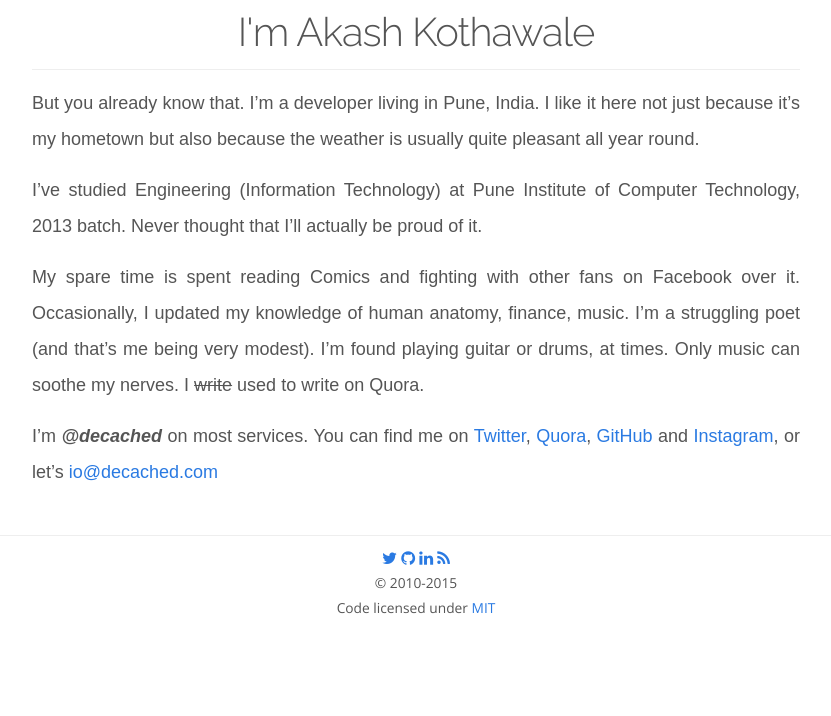
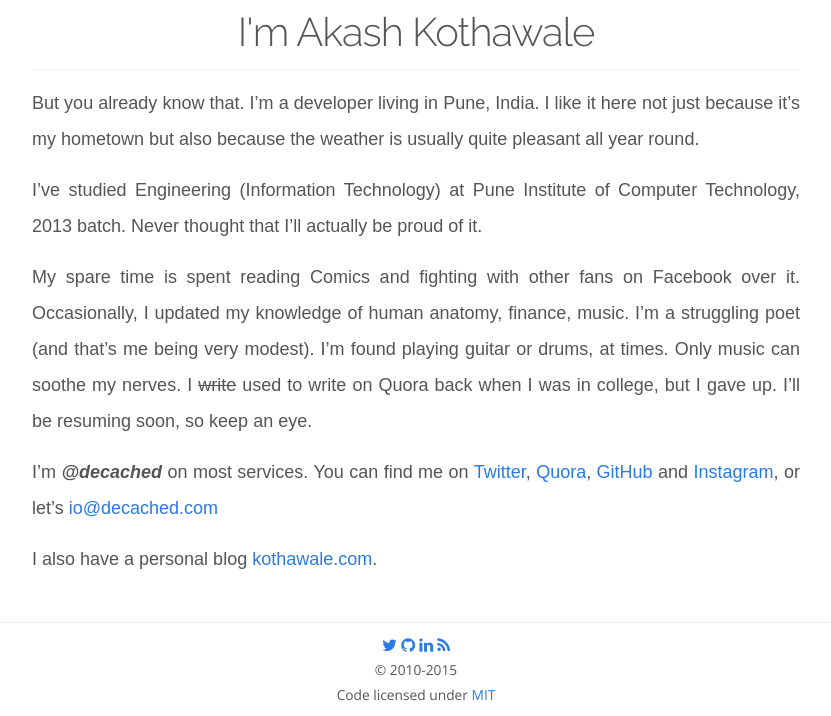
Before and after one commit to helloworld0000/decached.github.io, a Jekyll site: the page built from about.md, in a window 1280 px wide. Shown: the part 412-1128 px from the top of the page, without its empty margins (224-1055 px from the left). Built offline with Jekyll 4.4.1, drawn with Linux system fonts in a browser that asks for light colours; nearby versions of some CDN libraries; some web fonts are replaced; before the commit the page ends 1041 px from its top, so only the background shows below that.

Commit message:
Link to personal blog
Signed-off-by: Akash Kothawale <akash@decached.com>

```diff
--- a/about.md
+++ b/about.md
@@ -18,6 +18,9 @@
 over it. Occasionally, I updated my knowledge of human anatomy, finance, music.
 I’m a struggling poet (and that’s me being very modest). I’m found playing
 guitar or drums, at times. Only music can soothe my nerves. I <s>write</s> used
-to write on Quora.
+to write on Quora back when I was in college, but I gave up. I'll be resuming
+soon, so keep an eye.
 
 I'm ***@decached*** on most services. You can find me on [Twitter](https://twitter.com/{{ site.alias }}), [Quora](https://quora.com/{{ site.author | slugify }}), [GitHub](https://github.com/{{ site.alias }}) and [Instagram](https://instagram.com/{{ site.alias }}), or let's [{{ site.email }}](mailto:{{ site.email }})
+
+I also have a personal blog [kothawale.com](https://kothawale.com).
```
